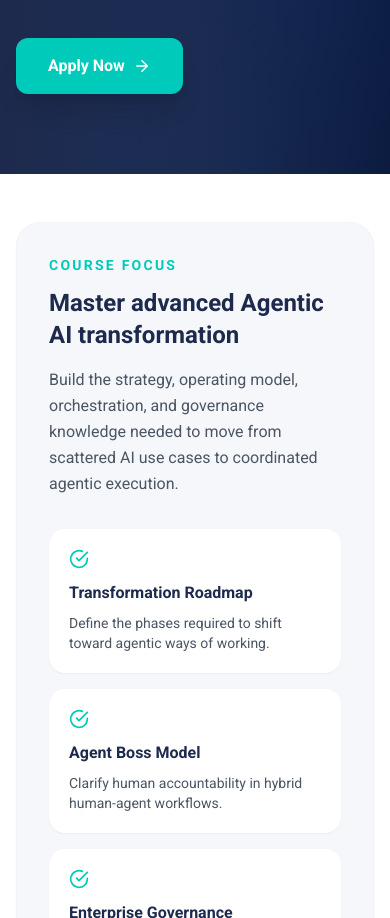
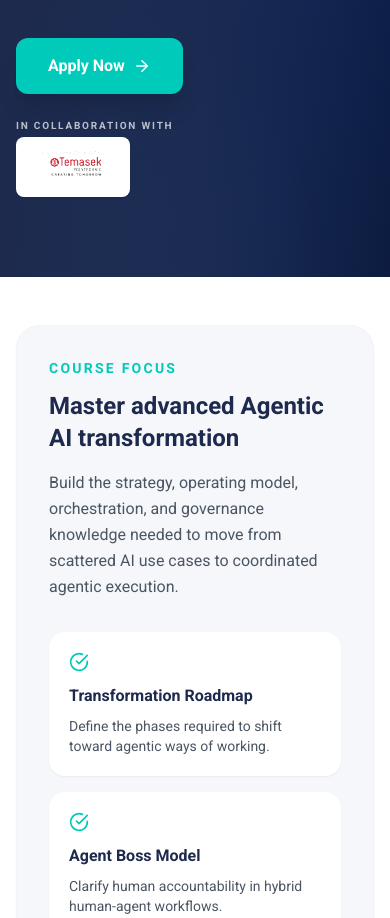
Before and after one commit to nexiuslabs/nexiusacademyskillsfuture, a React (Vite) app: page /courses/advanced-agentic-ai in a window 390 px wide. Shown: the part 1047-1965 px from the top of the page. Built offline with nearby package versions, Linux system fonts and the light colour scheme.

Commit message:
add inline TP logo in hero on mobile, keep absolute desktop positioning

```diff
--- a/pages/FrontierFirmCoursePage.tsx
+++ b/pages/FrontierFirmCoursePage.tsx
@@ -235,6 +235,20 @@ const FrontierFirmCoursePage: React.FC = () => {
                   >
                     Apply Now <ArrowRight size={18} />
                   </button>
+                </div>
+                <div className="mt-6 block sm:hidden">
+                  <div className="flex flex-col items-start">
+                    <span className="mb-1 text-[10px] font-bold uppercase tracking-[0.18em] text-white/70">
+                      In collaboration with
+                    </span>
+                    <div className="rounded-lg bg-white px-3 py-1.5 shadow-sm inline-block">
+                      <img
+                        src="/images/partners/temasek-poly-logo-transparent.png"
+                        alt="Temasek Polytechnic collaboration logo"
+                        className="h-12 w-auto object-contain"
+                      />
+                    </div>
+                  </div>
                 </div>
               </div>
             </div>
```
